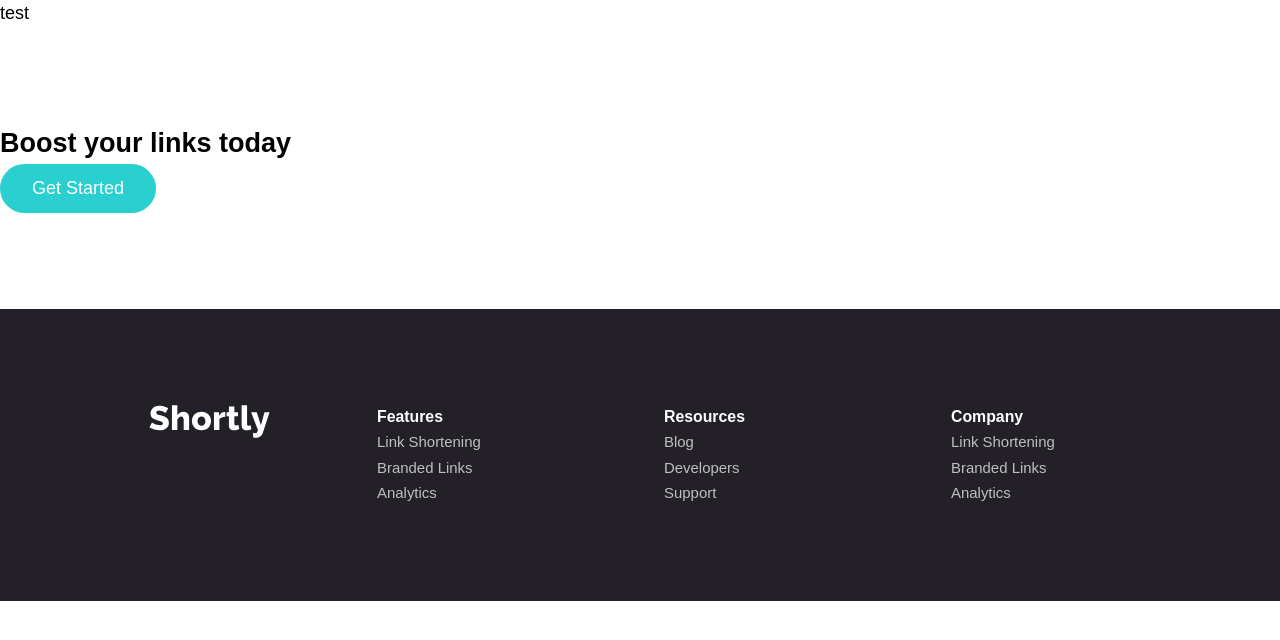
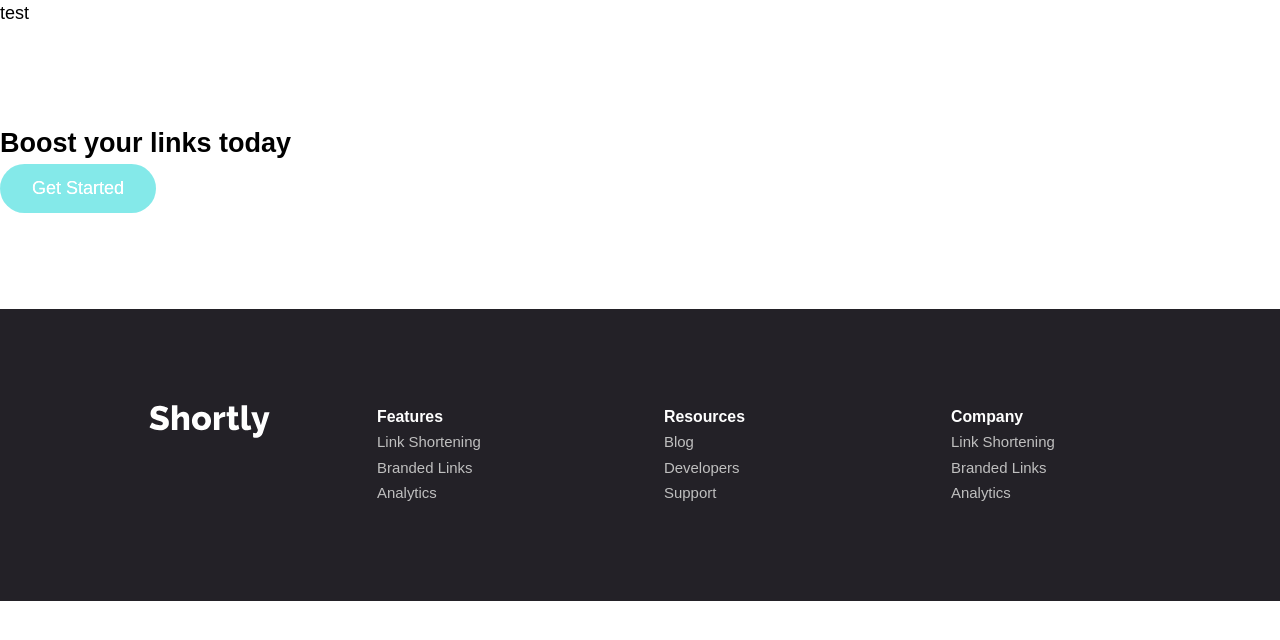
Before and after one commit to msunji/url-shortener, a React (Create React App) app: page / in a window 1280 px wide. In both pictures the pointer is over the button "Get Started". Shown: the top 640 px of the page. Built offline with nearby package versions, Linux system fonts and the light colour scheme.

Commit message:
Set hover styling

```diff
--- a/src/styles/components/Button.scss
+++ b/src/styles/components/Button.scss
@@ -6,10 +6,16 @@ $colors: (
 );
 
 button {
+  cursor: pointer;
   color: vars.$white;
   outline: none;
   border: none;
   padding: calc(vars.$padding-s/1.4) vars.$padding-m;
+  transition: filter 0.4s ease;
+
+  &:hover {
+    filter: contrast(1) brightness(125%) saturate(0.5);
+  }
 
   &.pill {
     border-radius: 99em;
```
